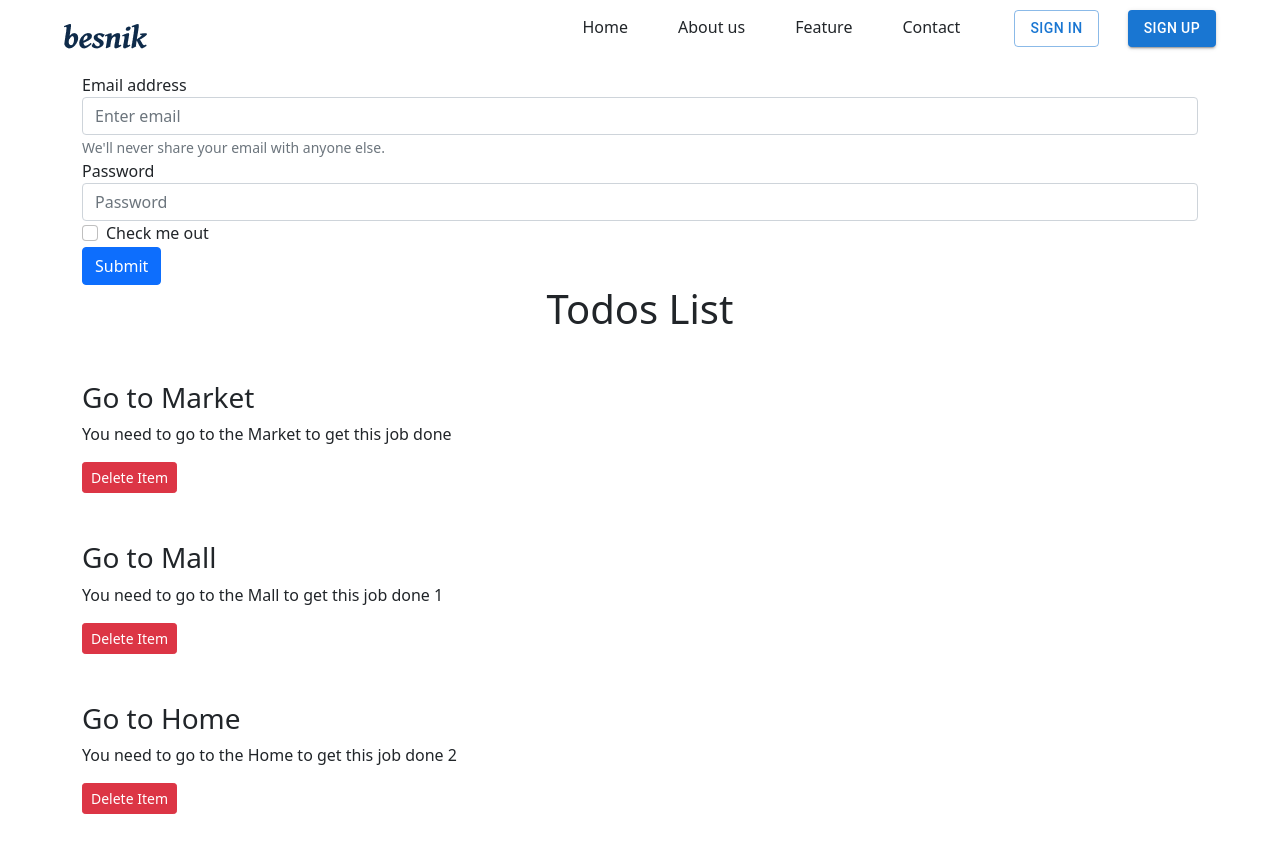
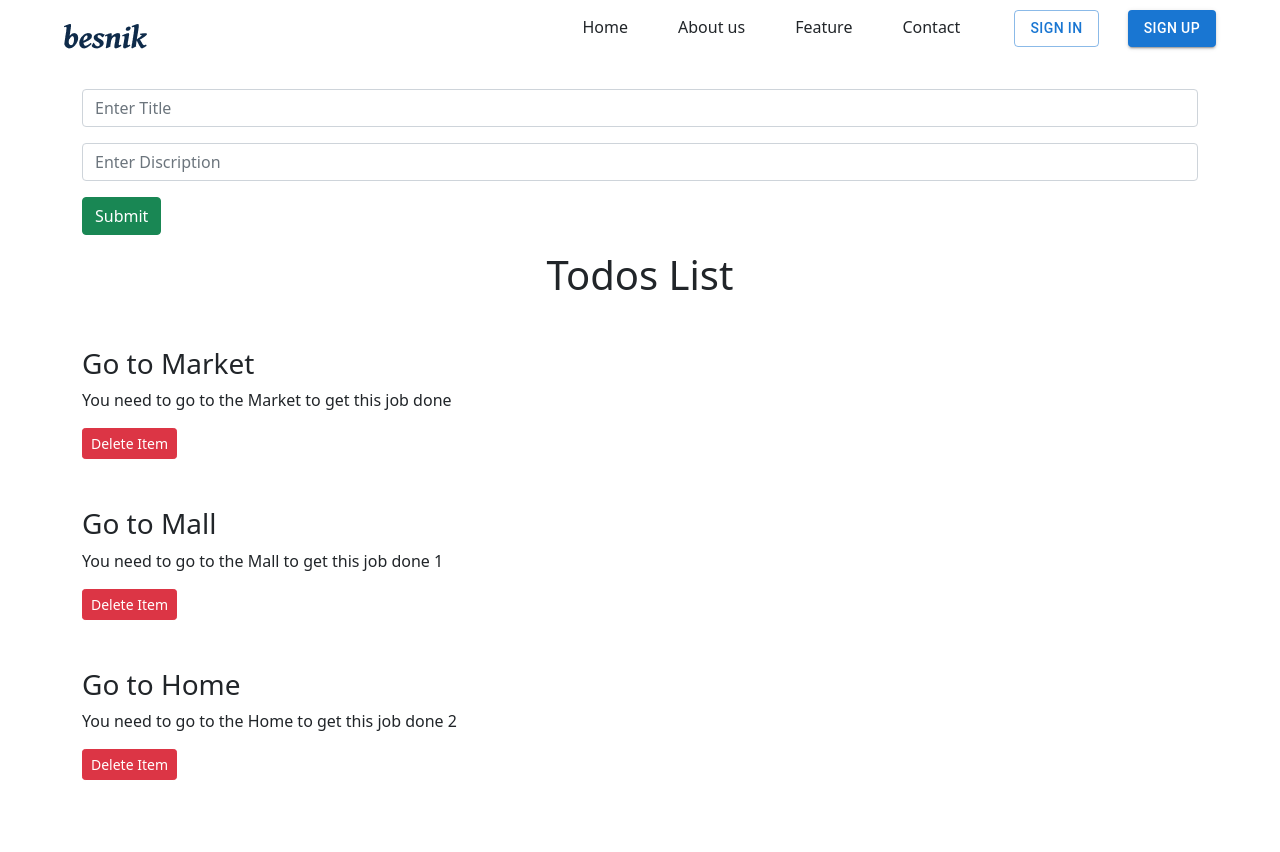
Before and after one commit to naeemali321123/reactassignment11, a React (Create React App) app: page / in a window 1280 px wide. Shown: the top 852 px of the page. After the commit the page ends 828 px from the top, so only its background shows below. Built offline with nearby package versions, Linux system fonts and the light colour scheme.

Commit message:
add todo function

```diff
--- a/src/App.js
+++ b/src/App.js
@@ -33,11 +33,19 @@ function App() {
       dsce: "You need to go to the Home to get this job done 2",
     },
   ]);
-
+  const addTodo = (title, desc) => {
+    let sno = todos[todos.length - 1].sno + 1;
+    const myTodo = {
+      sno: sno,
+      title: title,
+      desc: desc,
+    };
+    setTodos([...todos, myTodo]);
+  };
   return (
     <div id="container">
       <Topbar logo={logo} />
-      <Add/>
+      <Add addTodo={addTodo} />
       <Todos todos={todos} onDelete={onDelete} />
     </div>
   );
--- a/src/components/add/Add.js
+++ b/src/components/add/Add.js
@@ -1,24 +1,45 @@
-import React from 'react'
+import React, { useState } from "react";
 
-export default function Add() {
+export default function Add(props) {
+  const [title, setTitle] = useState("");
+  const [desc, setDesc] = useState("");
+
+  const submit = (e)=>{
+    e.preventDefault();
+    if(!title || !desc ) {
+      alert('Title or Description cannot be blank')
+    }
+    props.addTodo(title, desc);
+  }
   return (
-    <div className='container'>
-      <form>
-  <div className="form-group">
-    <label htmlFor="exampleInputEmail1">Email address</label>
-    <input type="email" className="form-control" id="exampleInputEmail1" aria-describedby="emailHelp" placeholder="Enter email"/>
-    <small id="emailHelp" className="form-text text-muted">We'll never share your email with anyone else.</small>
-  </div>
-  <div className="form-group">
-    <label htmlFor="exampleInputPassword1">Password</label>
-    <input type="password" className="form-control" id="exampleInputPassword1" placeholder="Password"/>
-  </div>
-  <div className="form-group form-check">
-    <input type="checkbox" className="form-check-input" id="exampleCheck1"/>
-    <label className="form-check-label" htmlFor="exampleCheck1">Check me out</label>
-  </div>
-  <button type="submit" className="btn btn-primary">Submit</button>
-</form>
+    <div className="container my-3">
+      <form onSubmit={submit}>
+        <div className="form-group">
+          <input
+            value={title}
+            type="text"
+            onChange={(e) => {
+              setTitle(e.target.value);
+            }}
+            className="form-control my-3"
+            placeholder="Enter Title"
+          />
+        </div>
+        <div className="form-group">
+          <input
+            value={desc}
+            type="text"
+            onChange={(e) => {
+              setDesc(e.target.value);
+            }}
+            className="form-control my-3"
+            placeholder="Enter Discription"
+          />
+        </div>
+        <button type="submit" className="btn btn-success">
+          Submit
+        </button>
+      </form>
     </div>
-  )
+  );
 }
--- a/src/components/todos/Todos.js
+++ b/src/components/todos/Todos.js
@@ -4,10 +4,13 @@ export default function Todos(props) {
   return (
     <div className="container">
       <h1 className="text-center">Todos List</h1>
-      {props.todos.map((todo) => {
-        return <TodoItem todo={todo} key={todo.sno} onDelete={props.onDelete} />}
-
-      )}
+      {props.todos.length === 0
+        ? "No Todo to Display"
+        : props.todos.map((todo) => {
+            return (
+              <TodoItem todo={todo} key={todo.sno} onDelete={props.onDelete} />
+            );
+          })}
     </div>
   );
 }
```
